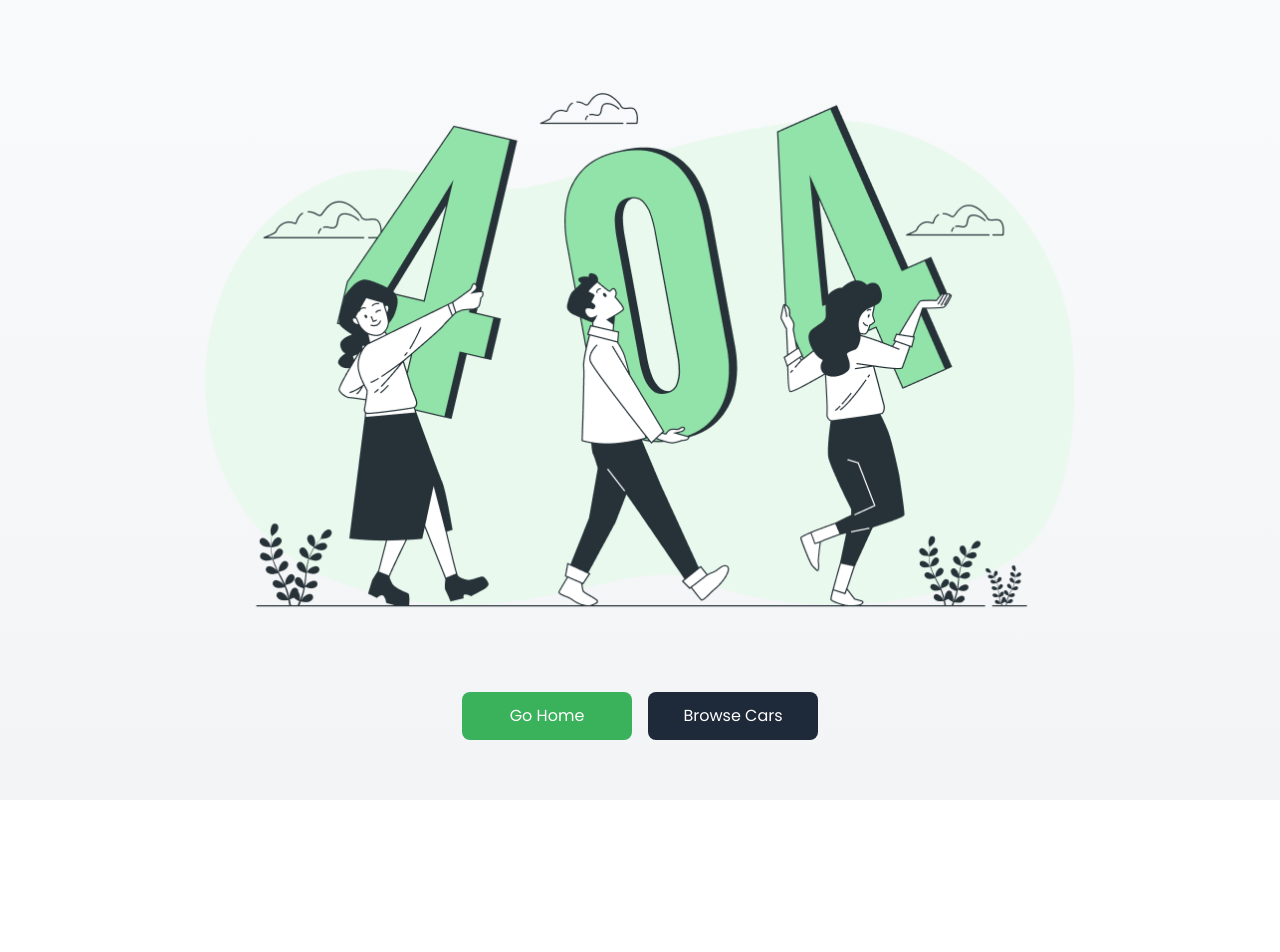
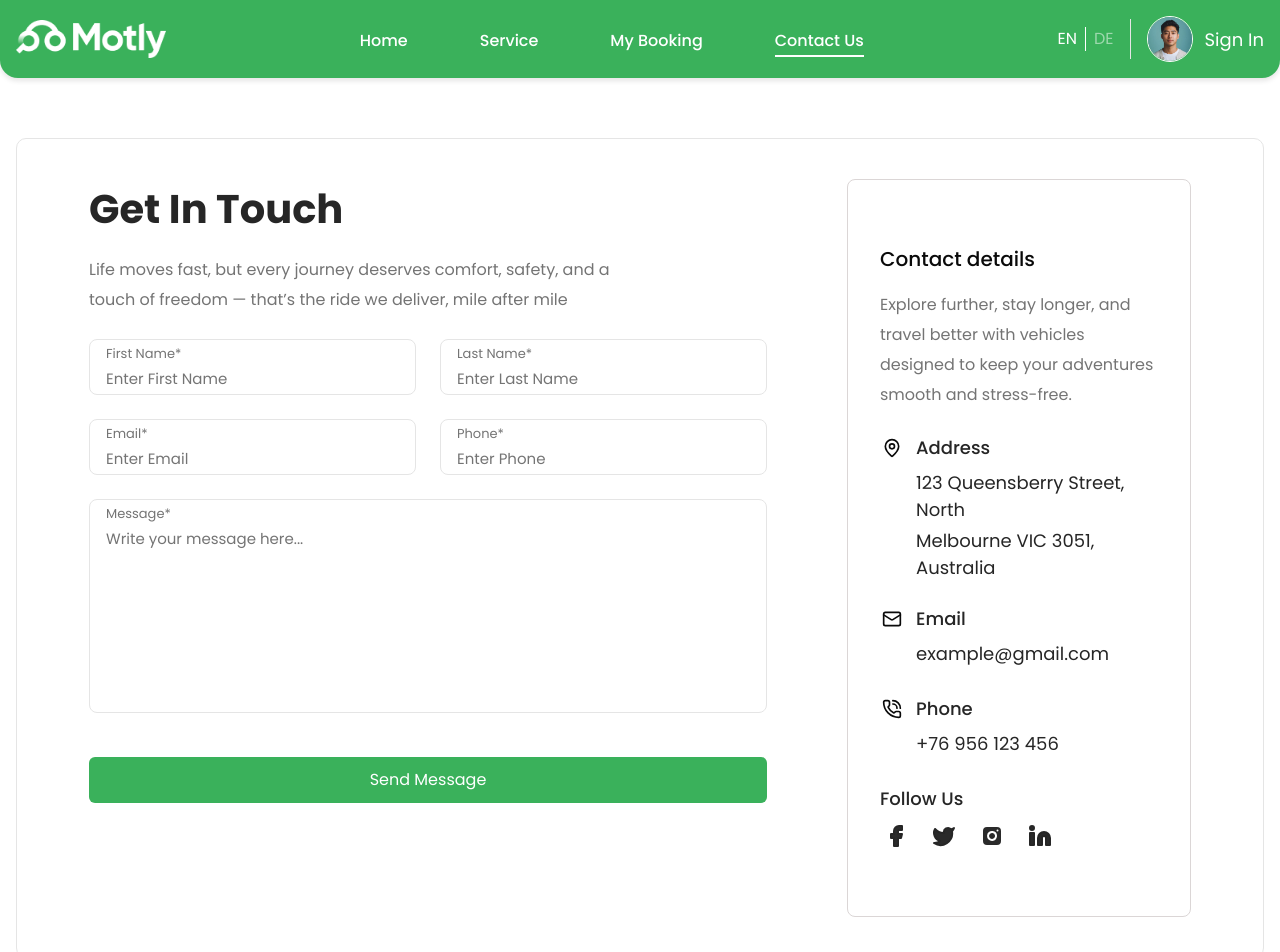
Before and after one commit to mijanConnect/motly-car-rental-website-mahsundic, a Next.js app: page /contact-us in a window 1280 px wide. Before the commit this address had no page. Shown: the top 952 px of the page. Before the commit the page ends 800 px from the top, so only its background shows below. Built offline with nearby package versions, Linux system fonts and the light colour scheme.

Commit message:
Contact us page designed

```diff
--- /dev/null
+++ b/app/(public)/contact-us/page.tsx
@@ -0,0 +1,9 @@
+import Contact from "@/app/components/contact-us/Contact";
+
+export default function Page() {
+  return (
+    <>
+      <Contact />
+    </>
+  );
+}
--- /dev/null
+++ b/app/components/contact-us/Contact.tsx
@@ -0,0 +1,60 @@
+import React from "react";
+import ContactInputField from "./ContactInputField";
+import Button from "../ui/Button";
+import ContactDetails from "./ContactDetails";
+
+export default function Contact() {
+  return (
+    <>
+      <div className="my-6 lg:my-15 border rounded-lg px-4 md:px-18 py-4 lg:py-10 flex flex-col lg:flex-row gap-10 md:gap-20">
+        <div className="flex-9/4">
+          <h1 className="text-[28px] md:text-[40px] text-primaryText font-bold">
+            Get In Touch
+          </h1>
+          <p className="mb-3 lg:mb-6 text-[14px] lg:text-[16px] text-primaryTextLight max-w-[550px] leading-5.5 lg:leading-7.5 mt-1 lg:mt-4">
+            Life moves fast, but every journey deserves comfort, safety, and a
+            touch of freedom — that’s the ride we deliver, mile after mile
+          </p>
+          <div className="flex flex-col gap-2 md:gap-6">
+            <div className="flex flex-col md:flex-row gap-2 md:gap-6">
+              <ContactInputField
+                label="First Name*"
+                placeholder="Enter First Name"
+                inputType="text"
+              />
+              <ContactInputField
+                label="Last Name*"
+                placeholder="Enter Last Name"
+                inputType="text"
+              />
+            </div>
+            <div className="flex flex-col md:flex-row gap-2 md:gap-6">
+              <ContactInputField
+                label="Email*"
+                placeholder="Enter Email"
+                inputType="email"
+              />
+              <ContactInputField
+                label="Phone*"
+                placeholder="Enter Phone"
+                inputType="text"
+              />
+            </div>
+            <div className="">
+              <ContactInputField
+                label="Message*"
+                placeholder="Write your message here..."
+                inputType="textArea"
+                rows={8}
+              />
+            </div>
+          </div>
+          <Button className="w-full mt-4 lg:mt-11">Send Message</Button>
+        </div>
+        <div className="flex-9/5">
+          <ContactDetails />
+        </div>
+      </div>
+    </>
+  );
+}
--- /dev/null
+++ b/app/components/contact-us/ContactDetails.tsx
@@ -0,0 +1,116 @@
+import {
+  Facebook,
+  Instagram,
+  Linkedin,
+  Mail,
+  MapPin,
+  PhoneCall,
+  Twitter,
+} from "lucide-react";
+
+export default function ContactDetails() {
+  return (
+    <>
+      <div className="border border-stroke rounded-md py-4 lg:py-16 px-4 lg:px-8">
+        <h2 className="text-[20px] font-medium mb-2 lg:mb-4">
+          Contact details
+        </h2>
+        <p className="mb-4 lg:mb-6 text-[16px] text-primaryTextLight leading-7.5">
+          Explore further, stay longer, and travel better with vehicles designed
+          to keep your adventures smooth and stress-free.
+        </p>
+
+        <div className="flex flex-col gap-4 lg:gap-6">
+          <div className="flex items-start gap-3">
+            <div className="">
+              <MapPin height={24} className="pt-1" />
+            </div>
+            <div>
+              <p className="text-[18px] text-primaryText font-medium mb-2">
+                Address
+              </p>
+              <p className="text-[18px] text-primaryText mb-1">
+                123 Queensberry Street, North
+              </p>
+              <p className="text-[18px] text-primaryText">
+                Melbourne VIC 3051, Australia
+              </p>
+            </div>
+          </div>
+
+          <div className="flex items-start gap-3">
+            <div className="">
+              <Mail height={24} className="pt-1" />
+            </div>
+            <div>
+              <p className="text-[18px] text-primaryText font-medium mb-2">
+                Email
+              </p>
+              <p className="text-[18px] text-primaryText mb-1">
+                example@gmail.com
+              </p>
+            </div>
+          </div>
+
+          <div className="flex items-start gap-3">
+            <div className="">
+              <PhoneCall height={24} className="pt-1" />
+            </div>
+            <div>
+              <p className="text-[18px] text-primaryText font-medium mb-2">
+                Phone
+              </p>
+              <p className="text-[18px] text-primaryText mb-1">
+                +76 956 123 456
+              </p>
+            </div>
+          </div>
+
+          <div className="flex items-start gap-3">
+            <div>
+              <p className="text-[18px] text-primaryText font-medium mb-2">
+                Follow Us
+              </p>
+              <div>
+                <ul className="flex gap-4">
+                  <a
+                    href="#"
+                    className="hover:bg-gray-100 p-1 rounded-sm transform translate"
+                  >
+                    <li className="text-[18px] text-primaryText">
+                      <Facebook fill="#2A2A2A" />
+                    </li>
+                  </a>
+                  <a
+                    href="#"
+                    className="hover:bg-gray-100 p-1 rounded-sm transform translate"
+                  >
+                    <li className="text-[18px] text-primaryText">
+                      <Twitter fill="#2A2A2A" />
+                    </li>
+                  </a>
+                  <a
+                    href="#"
+                    className="hover:bg-gray-100 p-1 rounded-sm transform translate"
+                  >
+                    <li className="text-[18px] text-primaryText">
+                      <Instagram fill="#2A2A2A" stroke="white" />
+                    </li>
+                  </a>
+                  <a
+                    href="#"
+                    className="hover:bg-gray-100 p-1 rounded-sm transform translate"
+                  >
+                    <li className="text-[18px] text-primaryText">
+                      <Linkedin fill="#2A2A2A" />
+                    </li>
+                  </a>
+                </ul>
+              </div>
+            </div>
+          </div>
+        </div>
+      </div>
+    </>
+  );
+}
--- /dev/null
+++ b/app/components/contact-us/ContactInputField.tsx
@@ -0,0 +1,42 @@
+"use client";
+
+import { useState } from "react";
+
+export default function ContactInputField({
+  label = "First Name*", // Default value for the label
+  placeholder = "Your Name", // Default value for the placeholder
+  borderColor = "primary", // Default border color
+  inputType = "text", // Default input type
+  rows = 4, // Default rows for textarea
+}) {
+  const [isFocused, setIsFocused] = useState(false);
+
+  return (
+    <div
+      className={`flex flex-col px-4 py-1 rounded-md transition transform w-full ${
+        isFocused ? `border border-${borderColor}` : "border"
+      }`}
+    >
+      <label htmlFor="" className="text-[13px] text-primaryTextLight">
+        {label}
+      </label>
+      {inputType === "textArea" ? (
+        <textarea
+          rows={rows}
+          placeholder={placeholder}
+          className="border-none outline-none bg-transparent mt-1 text-[15px] text-primaryTextLight placeholder:text-primaryTextLight resize-none"
+          onFocus={() => setIsFocused(true)}
+          onBlur={() => setIsFocused(false)}
+        />
+      ) : (
+        <input
+          type={inputType}
+          placeholder={placeholder}
+          className="border-none outline-none bg-transparent mt-1 text-[15px] text-primaryTextLight placeholder:text-primaryTextLight"
+          onFocus={() => setIsFocused(true)}
+          onBlur={() => setIsFocused(false)}
+        />
+      )}
+    </div>
+  );
+}
```
